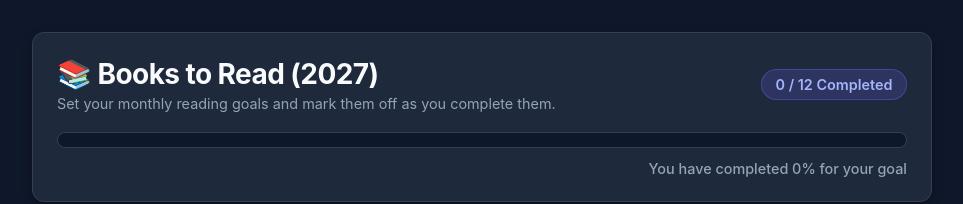
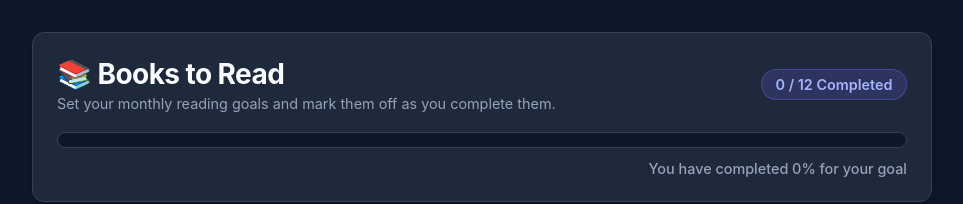
Before and after one commit to achintyanand/book-tracker, a plain HTML site: page index.html in a window 1280 px wide. Shown: the top 204 px of the page, without its empty margins (158-1121 px from the left). Drawn offline with Linux system fonts and the light colour scheme.

Commit message:
Update index.html

```diff
--- a/index.html
+++ b/index.html
@@ -227,7 +227,7 @@
     <div class="card">
       <div class="header-content">
         <div>
-          <h1>📚 Books to Read (2027)</h1>
+          <h1>📚 Books to Read </h1>
           <p style="color: var(--text-muted); font-size: 0.9rem; margin-top: 4px;">
             Set your monthly reading goals and mark them off as you complete them.
           </p>
```
